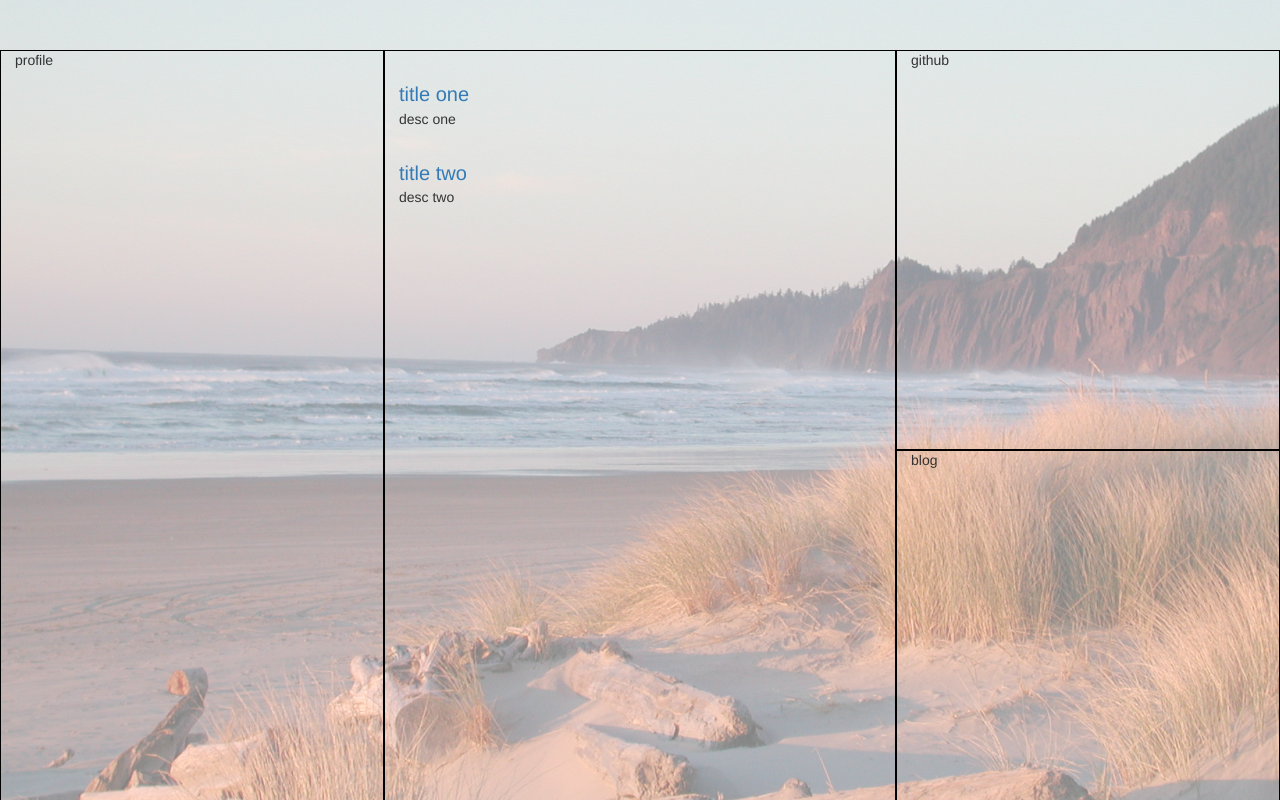
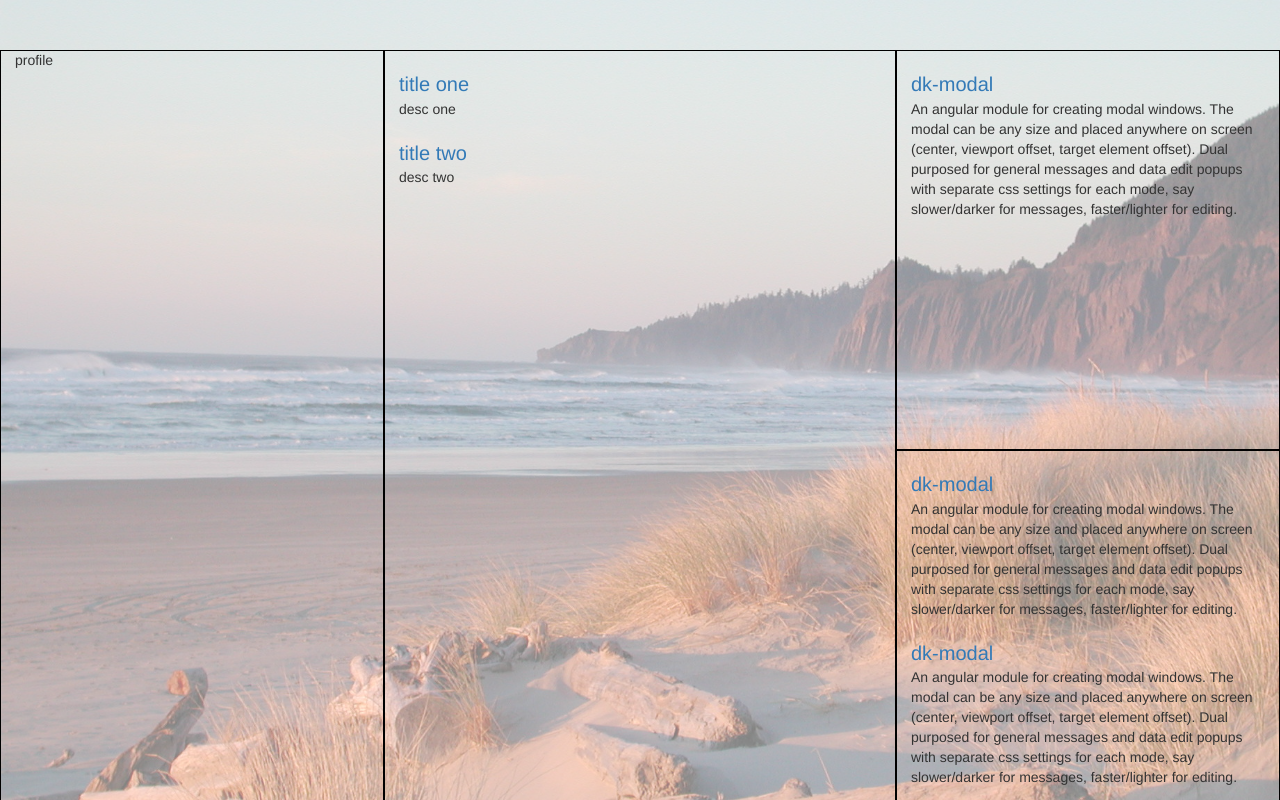
Before and after one commit to dankahle/dankahle.github.io, a website: page index.html in a window 1280 px wide. Drawn offline with Linux system fonts and the light colour scheme.

Commit message:
fixed profile media bug

```diff
--- a/app/app.js
+++ b/app/app.js
@@ -13,38 +13,39 @@ app.controller('bodyCtrl', function ($scope, $compile) {
 	window.$scope = $scope;
 
 	$scope.arr = [1,2,3];
-	$scope.jobs = jobs;
+   $scope.jobs = jobs;
+   $scope.repos = repos;
+   $scope.blogs = blogs;
 
 	window.curMedia = '';
 	$(window).resize(function() {
 		var size;
 		if((size = getMedia()) != curMedia) {
-			//log('change media', size)
+			log('change media', size)
 			curMedia = size;
 			//$scope.$apply('curMedia = "' + size + '"');
 			if(curMedia == 'md' && $scope.view == 'profile')
-				changeView('expr');
+				changeView('expr', true);
 
 		if(curMedia == 'xs' || curMedia == 'sm')
-			changeView('profile');
+			changeView('profile', true);
 		else if(curMedia == 'md') {
-			changeView('expr');
+			changeView('expr', true);
 		}
 		else if(curMedia == 'lg')
-			changeView('all');
+			changeView('all', true);
 		}
 		safeDigest($scope);
 	})
 
 	var $phoneNav = $('.phone-nav');
 
-	var changeView = $scope.changeView = function(view) {
-		if(curMedia == 'xs')
-			showPhoneNav = false;
+   var $profile = $('.profile');
+	var changeView = $scope.changeView = function(view, mediaChange) {
 
-		if($scope.view != view) {
+		if(mediaChange || $scope.view != view) {
 			$scope.view = view;
-			//log('change view', view)
+			log('change view', view)
 			var $all = $('.profile, .expr, .github, .blog');
 
 			if(view == 'all') {
@@ -56,13 +57,20 @@ app.controller('bodyCtrl', function ($scope, $compile) {
 
 			else {
 				if(curMedia != 'md') {
-					$('.profile').hide().removeClass('in');
+					$profile.hide().removeClass('in');
 				}
 				$('.expr, .github, .blog').hide().removeClass('in');
 				var $view = $('.' + view);
 				$view.show();
+
+            if(curMedia == 'md' && mediaChange)
+               $profile.show();
+
 				setTimeout(function() {
 					$view.addClass('in');
+
+               if(curMedia == 'md' && mediaChange)
+                  $profile.addClass('in');
 				}, 100)
 
 			}
--- /dev/null
+++ b/app/data.js
@@ -0,0 +1,39 @@
+
+var jobs = [
+	{
+		title: 'title one',
+		desc: 'desc one',
+		summary: 'Lorem ipsum dolor sit amet, consectetur adipiscing elit. Integer nec odio. Praesent libero. Sed cursus ante dapibus diam. Sed nisi. Nulla quis sem at nibh elementum imperdiet. Duis sagittis ipsum. Praesent mauris. Fusce nec tellus sed augue semper porta. Mauris massa. Vestibulum lacinia arcu eget nulla. Class aptent taciti sociosqu ad litora torquent per conubia nostra, per inceptos himenaeos.'
+	},
+	{
+		title: 'title two',
+		desc: 'desc two',
+		summary: 'summary two'
+	}
+]
+
+var repos = [
+   {
+      title: 'dk-modal',
+      url: 'https://github.com/dankahle/dk-modal',
+      desc: 'An angular module for creating modal windows. The modal can be any size and placed anywhere on screen (center, viewport offset, target element offset). Dual purposed for general messages and data edit popups with separate css settings for each mode, say slower/darker for messages, faster/lighter for editing.'
+   }
+];
+
+var blogs = [
+   {
+      title: 'dk-modal',
+      url: 'https://github.com/dankahle/dk-modal',
+      desc: 'An angular module for creating modal windows. The modal can be any size and placed anywhere on screen (center, viewport offset, target element offset). Dual purposed for general messages and data edit popups with separate css settings for each mode, say slower/darker for messages, faster/lighter for editing.'
+   },
+   {
+      title: 'dk-modal',
+      url: 'https://github.com/dankahle/dk-modal',
+      desc: 'An angular module for creating modal windows. The modal can be any size and placed anywhere on screen (center, viewport offset, target element offset). Dual purposed for general messages and data edit popups with separate css settings for each mode, say slower/darker for messages, faster/lighter for editing.'
+   },
+   {
+      title: 'dk-modal',
+      url: 'https://github.com/dankahle/dk-modal',
+      desc: 'An angular module for creating modal windows. The modal can be any size and placed anywhere on screen (center, viewport offset, target element offset). Dual purposed for general messages and data edit popups with separate css settings for each mode, say slower/darker for messages, faster/lighter for editing.'
+   },
+];
--- a/app/data/jobs.js
+++ /dev/null
@@ -1,13 +0,0 @@
-
-var jobs = [
-	{
-		title: 'title one',
-		desc: 'desc one',
-		summary: 'Lorem ipsum dolor sit amet, consectetur adipiscing elit. Integer nec odio. Praesent libero. Sed cursus ante dapibus diam. Sed nisi. Nulla quis sem at nibh elementum imperdiet. Duis sagittis ipsum. Praesent mauris. Fusce nec tellus sed augue semper porta. Mauris massa. Vestibulum lacinia arcu eget nulla. Class aptent taciti sociosqu ad litora torquent per conubia nostra, per inceptos himenaeos.'
-	},
-	{
-		title: 'title two',
-		desc: 'desc two',
-		summary: 'summary two'
-	}
-]
--- a/index.html
+++ b/index.html
@@ -28,8 +28,18 @@
       <dk-expr ng-repeat="job in jobs"></dk-expr>
    </dk-accordion>
 </div>
-<div class="github" >github</div>
-<div class="blog" >blog</div>
+<div class="github" >
+   <div class="article" ng-repeat="item in repos">
+      <a class="title" href="{{item.url}}" target="_blank">{{item.title}}</a>
+      <div class="desc">{{item.desc}}</div>
+   </div>
+</div>
+<div class="blog" >
+   <div class="article" ng-repeat="item in blogs">
+      <a class="title" href="{{item.url}}" target="_blank">{{item.title}}</a>
+      <div class="desc">{{item.desc}}</div>
+   </div>
+</div>
 
 
 
@@ -43,7 +53,7 @@
 	<script src="vendor/restangular.js"></script>
 	<script src="vendor/bootstrap.min.js"></script>
 -->
-	<script src="app/data/jobs.js"></script>
+	<script src="app/data.js"></script>
 	<script src="js/site.js"></script>
 <script src="app/app.js"></script>
 <script src="app/directives.js"></script>
--- a/less/site.less
+++ b/less/site.less
@@ -108,7 +108,8 @@ body {
    width: 100%;
    height: 100%;
    margin-top: @nav-height-xs; //todo-tune
-   padding: 10px 10px 10px 10px; //todo-tune
+   padding: 0px 15px 15px; //todo-tune
+   //padding: 10px 10px 10px 10px; //todo-tune
    overflow-y: auto;
    .outline;
    opacity: 0;
@@ -131,7 +132,6 @@ body {
    }
 
    .profile, .expr, .github, .blog {
-      padding: 15px; //todo-tune
       margin-top: @nav-height-sm; //todo-tune
    }
 }
@@ -167,7 +167,6 @@ body {
    }
 
    .profile, .expr, .github, .blog {
-      padding: 0px 15px 15px; //todo-tune
    }
 
    .profile {
@@ -203,7 +202,7 @@ body {
       -o-transition: ease-in @tranSpeed;
       transition: ease-in @tranSpeed;
    }
-   margin-top: 30px;
+   margin-top: 20px;
    .title {
       font-size: 20px;
    }
@@ -233,3 +232,16 @@ body {
       }
    }
 }
+
+.article {
+   &:first-child {
+      margin-top: 20px;
+   }
+   &:not(:first-child) {
+      margin-top: 20px;
+   }
+   .title {
+      font-size: 20px;
+   }
+
+}
```
Also changed, not shown: less/site.css.
